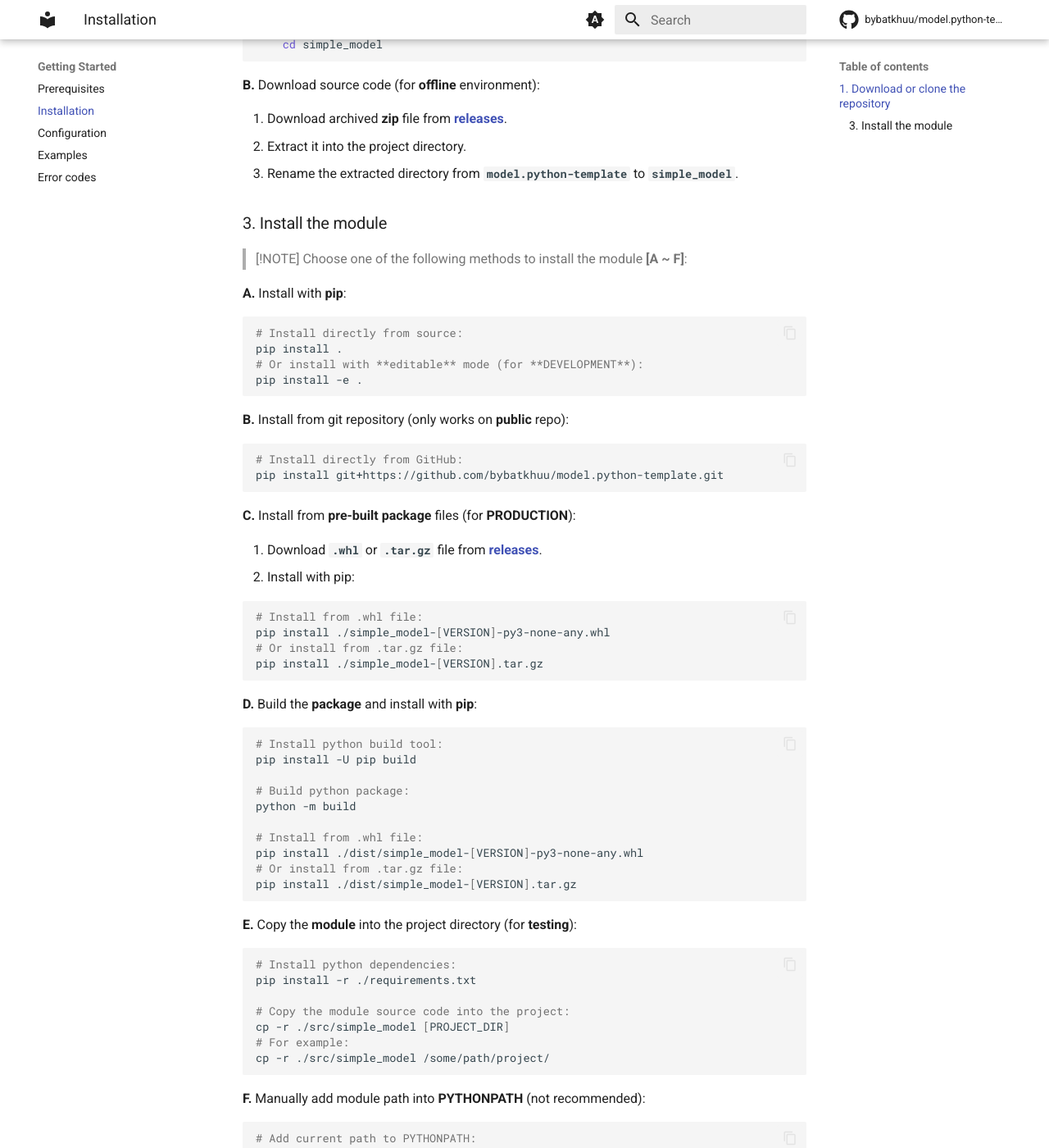
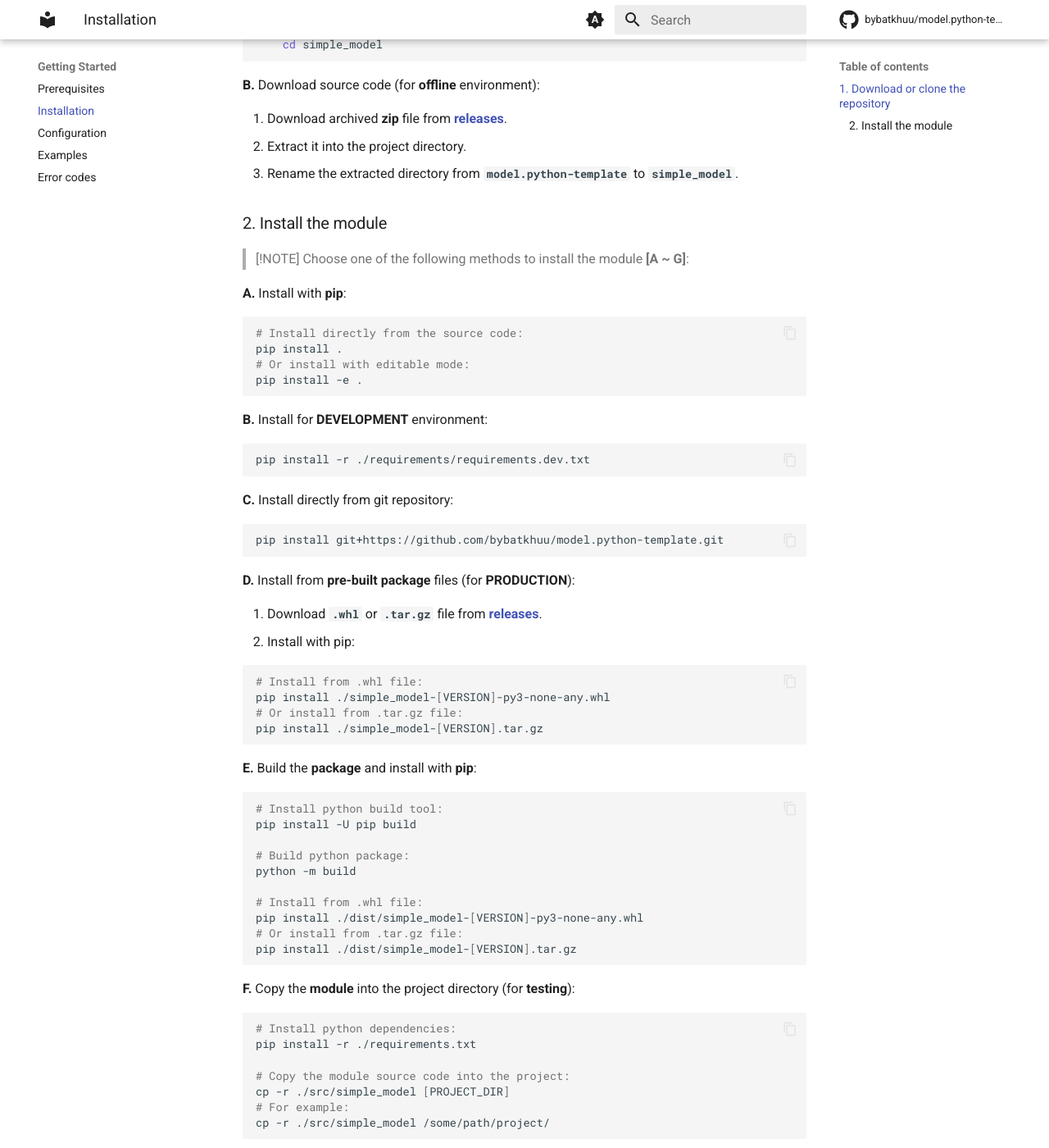
Before and after one commit to bybatkhuu/model.python-template, an MkDocs documentation site: the page built from docs/pages/getting-started/installation.md, in a window 1280 px wide and 1400 px high, scrolled down 521 px. Shown: the whole window at 82% size. Built offline with MkDocs 1.6.1 and Material for MkDocs 9.7.7, drawn with Linux system fonts in a browser that asks for light colours; comment, search, counter and statistics services are not loaded.

Commit message:
:pencil2: Update docs.

````diff
--- a/docs/pages/getting-started/installation.md
+++ b/docs/pages/getting-started/installation.md
@@ -27,28 +27,33 @@ git clone git@github.com:bybatkhuu/model.python-template.git simple_model && \
 2. Extract it into the project directory.
 3. Rename the extracted directory from **`model.python-template`** to **`simple_model`**.
 
-### 3. Install the module
+### 2. Install the module
 
 > [!NOTE]
-> Choose one of the following methods to install the module **[A ~ F]**:
+> Choose one of the following methods to install the module **[A ~ G]**:
 
 **A.** Install with **pip**:
 
 ```sh
-# Install directly from source:
+# Install directly from the source code:
 pip install .
-# Or install with **editable** mode (for **DEVELOPMENT**):
+# Or install with editable mode:
 pip install -e .
 ```
 
-**B.** Install from git repository (only works on **public** repo):
+**B.** Install for **DEVELOPMENT** environment:
 
 ```sh
-# Install directly from GitHub:
+pip install -r ./requirements/requirements.dev.txt
+```
+
+**C.** Install directly from git repository:
+
+```sh
 pip install git+https://github.com/bybatkhuu/model.python-template.git
 ```
 
-**C.** Install from **pre-built package** files (for **PRODUCTION**):
+**D.** Install from **pre-built package** files (for **PRODUCTION**):
 
 1. Download **`.whl`** or **`.tar.gz`** file from [**releases**](https://github.com/bybatkhuu/model.python-template/releases).
 2. Install with pip:
@@ -60,7 +65,7 @@ pip install ./simple_model-[VERSION]-py3-none-any.whl
 pip install ./simple_model-[VERSION].tar.gz
 ```
 
-**D.** Build the **package** and install with **pip**:
+**E.** Build the **package** and install with **pip**:
 
 ```sh
 # Install python build tool:
@@ -75,7 +80,7 @@ pip install ./dist/simple_model-[VERSION]-py3-none-any.whl
 pip install ./dist/simple_model-[VERSION].tar.gz
 ```
 
-**E.** Copy the **module** into the project directory (for **testing**):
+**F.** Copy the **module** into the project directory (for **testing**):
 
 ```sh
 # Install python dependencies:
@@ -87,7 +92,7 @@ cp -r ./src/simple_model [PROJECT_DIR]
 cp -r ./src/simple_model /some/path/project/
 ```
 
-**F.** Manually add module path into **PYTHONPATH** (not recommended):
+**G.** Manually add module path into **PYTHONPATH** (not recommended):
 
 ```sh
 # Add current path to PYTHONPATH:
--- a/src/simple_model/__version__.py
+++ b/src/simple_model/__version__.py
@@ -1,3 +1,3 @@
 # -*- coding: utf-8 -*-
 
-__version__ = "0.0.1"
+__version__ = "0.0.0"
````
Also changed, not shown: README.md (+59 -41 lines), docs/pages/dev/build.md (+1 -1 lines), docs/pages/dev/docs.md (+6 -1 lines), docs/pages/dev/test.md (+1 -1 lines), 10 other files.
